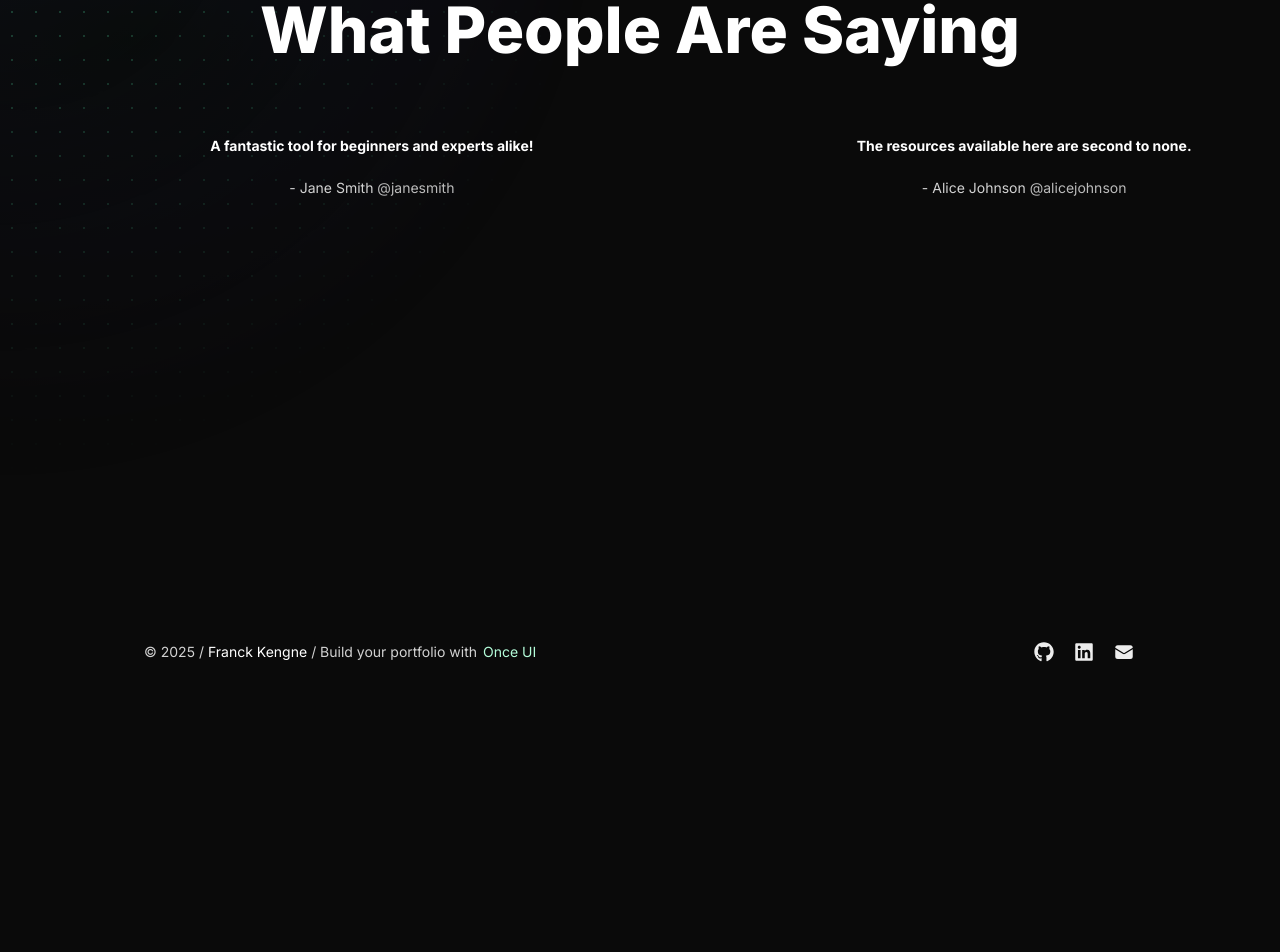
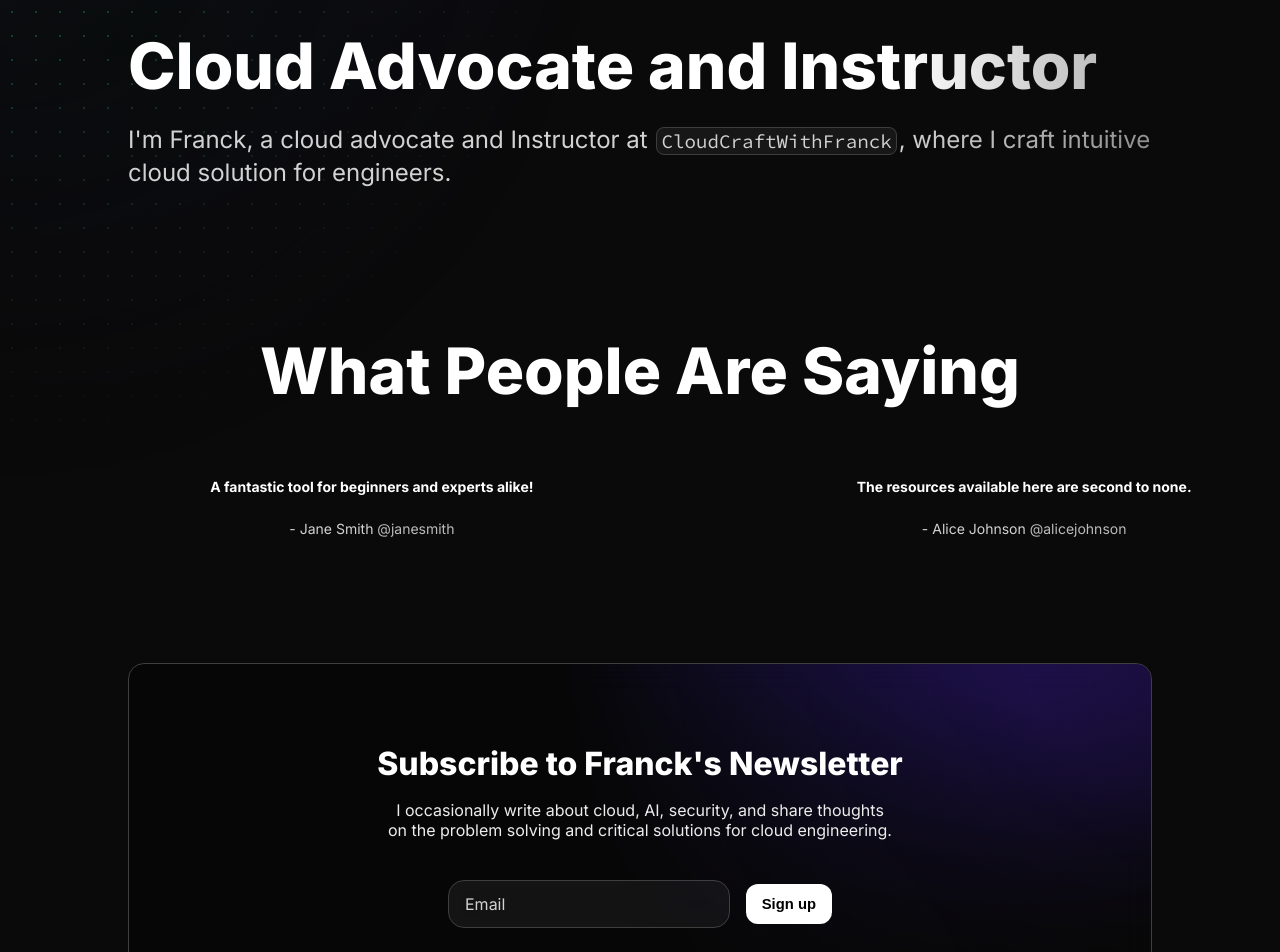
Before and after one commit to CloudCraftWithFranck/cloudcraftwithfranck.github.io, a Next.js app: page /en in a window 1280 px wide. Shown: the part 120-1072 px from the top of the page. Before the commit the page ends 800 px from the top, so only its background shows below. Built offline with nearby package versions, Linux system fonts and the light colour scheme.

Commit message:
Resolving variant issues.

```diff
--- a/src/app/[locale]/page.tsx
+++ b/src/app/[locale]/page.tsx
@@ -1,9 +1,53 @@
 "use client";
 
 import React, { useState, useEffect } from 'react';
-import { Heading, Flex, Text } from '@/once-ui/components';
+import { Heading, Flex, Text, Button, Avatar, RevealFx, Arrow } from '@/once-ui/components';
+import { Projects } from '@/components/work/Projects';
+import { baseURL, routes, renderContent } from '@/app/resources';
+import { Mailchimp } from '@/components';
+import { Posts } from '@/components/blog/Posts';
+import { getTranslations, unstable_setRequestLocale } from 'next-intl/server';
+import { useTranslations } from 'next-intl';
 
-export default function Home() {
+// Server-side metadata generation
+export async function generateMetadata(
+    { params: { locale } }: { params: { locale: string } }
+) {
+    const t = await getTranslations();
+    const { home } = renderContent(t);
+    const title = home.title;
+    const description = home.description;
+    const ogImage = `https://${baseURL}/og?title=${encodeURIComponent(title)}`;
+
+    return {
+        title,
+        description,
+        openGraph: {
+            title,
+            description,
+            type: 'website',
+            url: `https://${baseURL}/${locale}`,
+            images: [
+                {
+                    url: ogImage,
+                    alt: title,
+                },
+            ],
+        },
+        twitter: {
+            card: 'summary_large_image',
+            title,
+            description,
+            images: [ogImage],
+        },
+    };
+}
+
+export default function Home({ params: { locale } }: { params: { locale: string } }) {
+    unstable_setRequestLocale(locale);
+    const t = useTranslations();
+    const { home, about, person, newsletter } = renderContent(t);
+
     // Testimonials data
     const testimonials = [
         { feedback: "This platform has transformed the way I approach cloud projects.", name: "John Doe", username: "@johndoe" },
@@ -25,6 +69,59 @@ export default function Home() {
     }, [testimonials.length]);
 
     return (
+        <Flex
+            maxWidth="m"
+            fillWidth
+            gap="xl"
+            direction="column"
+            alignItems="center"
+        >
+            {/* Existing Page Content */}
+            <Flex
+                fillWidth
+                direction="row"
+                alignItems="flex-start"
+                justifyContent="space-between"
+                paddingY="l"
+                gap="l"
+            >
+                <Flex
+                    direction="column"
+                    fillWidth
+                    flex={2}
+                >
+                    <RevealFx
+                        translateY="4"
+                        fillWidth
+                        justifyContent="flex-start"
+                        paddingBottom="m"
+                    >
+                        <Heading
+                            wrap="balance"
+                            variant="display-strong-l"
+                        >
+                            {home.headline}
+                        </Heading>
+                    </RevealFx>
+                    <RevealFx
+                        translateY="8"
+                        delay={0.2}
+                        fillWidth
+                        justifyContent="flex-start"
+                        paddingBottom="m"
+                    >
+                        <Text
+                            wrap="balance"
+                            onBackground="neutral-weak"
+                            variant="heading-default-xl"
+                        >
+                            {home.subline}
+                        </Text>
+                    </RevealFx>
+                </Flex>
+            </Flex>
+
+            {/* Testimonials Section */}
             <Flex
                 direction="column"
                 alignItems="center"
@@ -63,5 +160,9 @@ export default function Home() {
                     ))}
                 </Flex>
             </Flex>
+
+            {/* Newsletter Section */}
+            {newsletter.display && <Mailchimp newsletter={newsletter} />}
+        </Flex>
     );
 }
```
Lines whose indentation alone changed are shown as unchanged.
